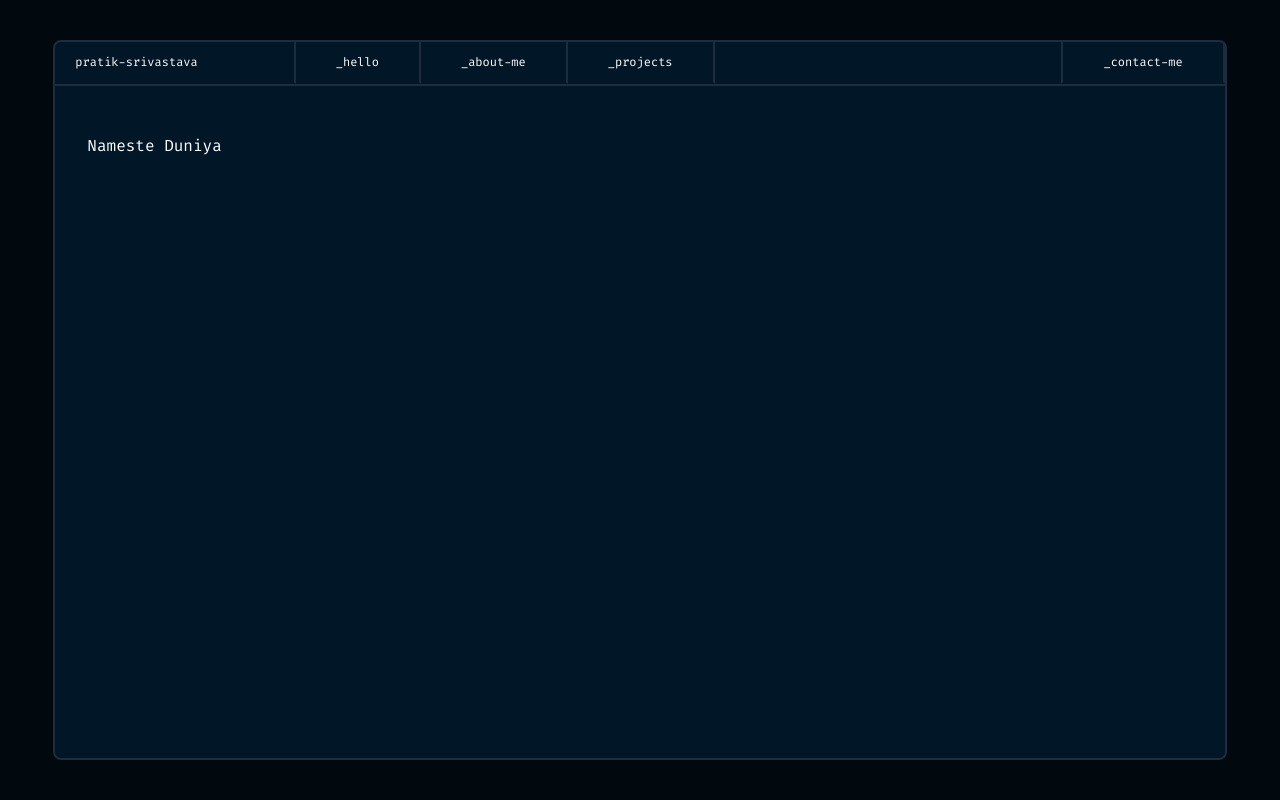
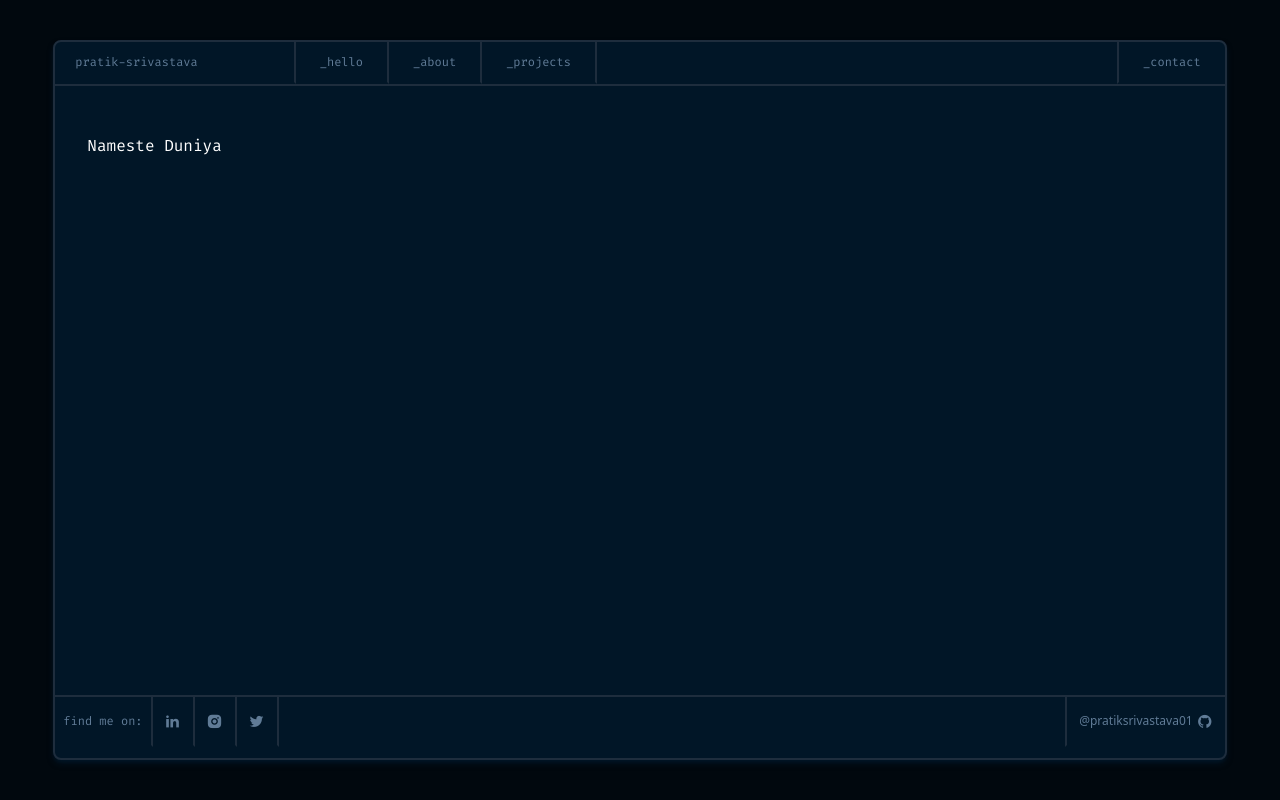
Before and after one commit to pratiksrivastava01/PORTFOLIO, a Next.js app: page / in a window 1280 px wide. Built offline with nearby package versions, Linux system fonts and the light colour scheme.

Commit message:
🤗🤗designed the outline of index page

```diff
--- a/components/Layout.jsx
+++ b/components/Layout.jsx
@@ -1,19 +1,85 @@
-import React from 'react'
-import { PageTitle } from '../components/PageTitle'
+import React from "react";
+import { PageTitle } from "../components/PageTitle";
+import Link from "next/link";
+import { SocialIcon } from "./SocialIcon";
 
-export const Layout = ({children}) => {
+export const Layout = ({ children }) => {
+  const navbar = [
+    {
+      title: "pratik-srivastava",
+      userName: true,
+      lastItem: false,
+    },
+    {
+      title: "hello",
+      userName: false,
+      lastItem: false,
+    },
+    {
+      title: "about",
+      userName: false,
+      lastItem: false,
+    },
+    {
+      title: "projects",
+      userName: false,
+      lastItem: false,
+    },
+    {
+      title: "contact",
+      userName: false,
+      lastItem: true,
+    },
+  ];
+  const social = [
+    {
+      link: "https://www.linkedin.com/in/srivastava2191/",
+      icon: <i className="ri-linkedin-fill"></i>,
+    },
+    {
+      icon: <i className="ri-instagram-fill"></i>,
+    },
+    {
+      link: "https://twitter.com/Pratik_Srivasta",
+      icon: <i className="ri-twitter-fill"></i>,
+    },
+    // {
+    //   icon: <i className="ri-facebook-fill"></i>,
+    // },
+  ];
   return (
-    <div className="bg-primary w-full h-screen flex justify-center items-center">
-        <div className="w-11/12 bg-primary-lighter rounded-lg border-lines border-2" style={{height:"90vh"}}>
+    <div className=" bg-primary w-full h-screen flex justify-center items-center">
+      <div className="w-11/12 relative bg-primary-lighter rounded-lg overflow-hidden shadow-md shadow-primary-lighter border-lines border-2 h-90per">
         <div className="border-b-2 border-b-lines flex">
-          <PageTitle pageTitle={"pratik-srivastava"} userName={true}/>
-          <PageTitle pageTitle={"hello"}/>
-          <PageTitle pageTitle={"about-me"}/>
-          <PageTitle pageTitle={"projects"}/>
-          <PageTitle pageTitle={"contact-me"} contact={true}/>
+          {navbar.map((page) => (
+            <PageTitle
+              key={page.title}
+              pageTitle={page.title}
+              userName={page.userName}
+              lastItem={page.lastItem}
+            />
+          ))}
         </div>
-            {children}
+        <div className="max-h-85per h-85per overflow-auto">{children}</div>
+        <div className="border-t-2 absolute border-t-lines flex w-full">
+          <Link href="">
+            <a className=" font-headline text-secondary text-xs inline-block border-r-2 hover:text-white border-r-lines px-2 py-3 hover:border-b-accent border-b-primary-lighter transition border-b-2">
+              <h1 className=" mt-1">find me on:</h1>
+            </a>
+          </Link>
+          {social.map((icon) => (
+            <SocialIcon key={icon.icon} icon={icon.icon} link={icon.link} />
+          ))}
+          <a
+            target="_blank"
+            href={"https://github.com/pratiksrivastava01"}
+            className="text-secondary hover:text-white text-headline  flex items-center last:ml-auto border-r-0 border-l-2 border-l-lines inline-block px-3  py-3 hover:border-b-accent border-b-primary-lighter transition border-b-2  "
+          >
+            <span className="text-xs block mr-1">@pratiksrivastava01</span>
+            <i className="ri-github-fill"></i>
+          </a>
         </div>
+      </div>
     </div>
-  )
-}
+  );
+};
--- a/components/PageTitle.jsx
+++ b/components/PageTitle.jsx
@@ -1,17 +1,17 @@
 import Link from 'next/link'
 import React from 'react'
 
-export const PageTitle = ({pageTitle, userName, contact}) => {
+export const PageTitle = ({pageTitle, userName, lastItem, notLink}) => {
   const styles = {
       rightPadding:userName ? "pr-24" : "",
       leftPadding:userName? "pl-5":"",
-      contactStyle:contact? "last:ml-auto border-r-0 border-l-2 border-l-lines" : ""
+      contactStyle:lastItem? "last:ml-auto border-r-0 border-l-2 border-l-lines" : " border-r-2 border-r-lines"
   }
   return (
     <>
-        <Link href={pageTitle}>
-            <a className={`${styles.rightPadding} ${styles.contactStyle} ${styles.leftPadding} inline-block px-10 py-3 hover:border-b-accent border-b-primary-lighter border-b-2 border-r-2 border-r-lines`}>
-                <h1 className="font-headline text-white text-xs">{userName?pageTitle.toLowerCase():`_${pageTitle.toLowerCase()}`}</h1>
+        <Link href={!notLink ? pageTitle : "" }>
+            <a className={`${styles.rightPadding} ${styles.contactStyle} ${styles.leftPadding} hover:text-white text-secondary inline-block px-6 py-3 hover:border-b-accent border-b-primary-lighter transition border-b-2  `}>
+                <h1 className="font-headline  text-xs">{userName?pageTitle.toLowerCase():`_${pageTitle.toLowerCase()}`}</h1>
             </a>
         </Link>
     </>
--- /dev/null
+++ b/components/SocialIcon.jsx
@@ -0,0 +1,13 @@
+import Link from 'next/link'
+import React from 'react'
+
+export const SocialIcon = ({icon, link}) => {
+
+  return (
+    <>
+      <a target="_blank" href={link}className={"hover:text-white text-secondary inline-block px-3  py-3 border-r-2 border-r-lines hover:border-b-accent border-b-primary-lighter transition border-b-2"}>
+        {icon}
+      </a>
+    </>
+  )
+}
--- /dev/null
+++ b/pages/404.js
@@ -0,0 +1,9 @@
+import React from 'react'
+
+const NotFound = () => {
+  return (
+    <div>404</div>
+  )
+}
+
+export default NotFound
--- a/pages/_app.js
+++ b/pages/_app.js
@@ -1,5 +1,6 @@
 import { Layout } from '../components/Layout'
 import '../styles/globals.css'
+import 'remixicon/fonts/remixicon.css'
 
 function MyApp({ Component, pageProps }) {
   return (
--- a/tailwind.config.js
+++ b/tailwind.config.js
@@ -30,6 +30,13 @@ module.exports = {
       },
       fontFamily:{
         headline:"Fira Code, monospace"
+      },
+      spacing: {
+        '90per': '90%',
+        "10per": "10%",
+        "5per":"5%",
+        "85per":"85%"
+
       }
     },
   },
```
